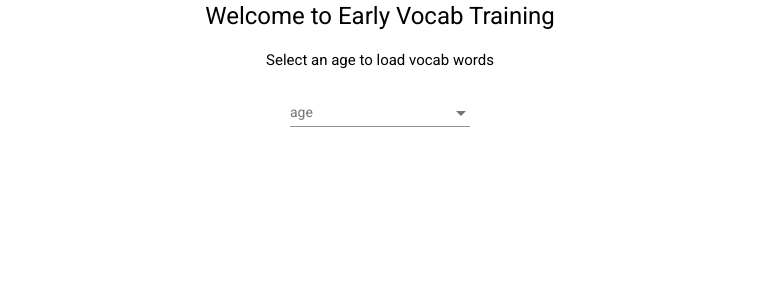
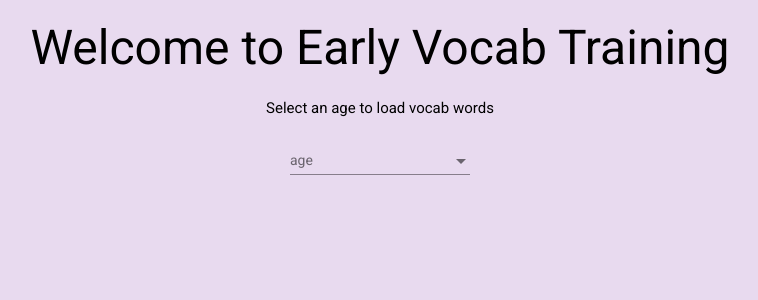
Before and after one commit to dweill/Early-vocab-training, an Angular app: page / in a window 1280 px wide. Shown: the top 300 px of the page, without its empty margins (260-1018 px from the left). Built offline with nearby package versions, Linux system fonts and the light colour scheme.

Commit message:
add color

```diff
--- a/src/app/app.component.scss
+++ b/src/app/app.component.scss
@@ -4,6 +4,11 @@
   grid-template-columns: repeat(auto-fit, minmax(240px, 1fr));
 }
 
+#welcomeMessage {
+  font-size: 3rem;
+  margin: 2rem;
+}
+
 .grid-container {
   margin: 0 1.5rem;
 }
--- a/src/app/vocab-card/vocab-card.component.scss
+++ b/src/app/vocab-card/vocab-card.component.scss
@@ -7,7 +7,8 @@
 .card {
   padding: 1rem;
   width: 15rem;
-  border: solid black .25rem
+  border: solid black .25rem;
+  background-color: #c299d6;
 }
 
 .mat-card-header-text {
@@ -28,4 +29,6 @@
 .btn {
   margin: 0 .5rem;
   width: 100%;
+  background-color: #E8DAEF;
+
 }
--- a/src/styles.scss
+++ b/src/styles.scss
@@ -3,7 +3,7 @@ html, body { height: 100%; }
 html {
   scroll-behavior: auto;
 }
-body { margin: 0; font-family: Roboto, "Helvetica Neue", sans-serif; }
+body { margin: 0; font-family: Roboto, "Helvetica Neue", sans-serif;  background-color: #e8daef;}
 .flex-container {
   display: flex;
   justify-content: center;
```
